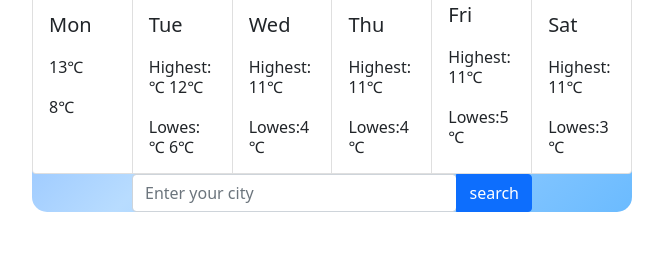
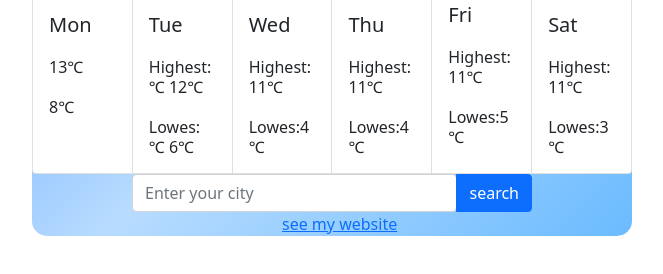
Before and after one commit to mahdana/my-weather-app, a website built with Parcel: page index.html in a window 1280 px wide. Shown: the part 214-488 px from the top of the page, without its empty margins (308-971 px from the left). Built offline with nearby package versions, Linux system fonts and the light colour scheme.

Commit message:
added Netlify link

```diff
--- a/index.html
+++ b/index.html
@@ -119,6 +119,8 @@
             search
           </button>
         </div>
+                  <a href="https://inspiring-spence-d0cff5.netlify.app" class=netlink>see my website</a>
+
       </form>
       <script src="src/index.js"></script>
     </div>
--- a/src/styles.css
+++ b/src/styles.css
@@ -52,3 +52,7 @@ body {
   font-style: line-height;
   margin: 20px auto;
 }
+.netlink{
+  display: block;
+  padding-left: 250px;
+}
```
